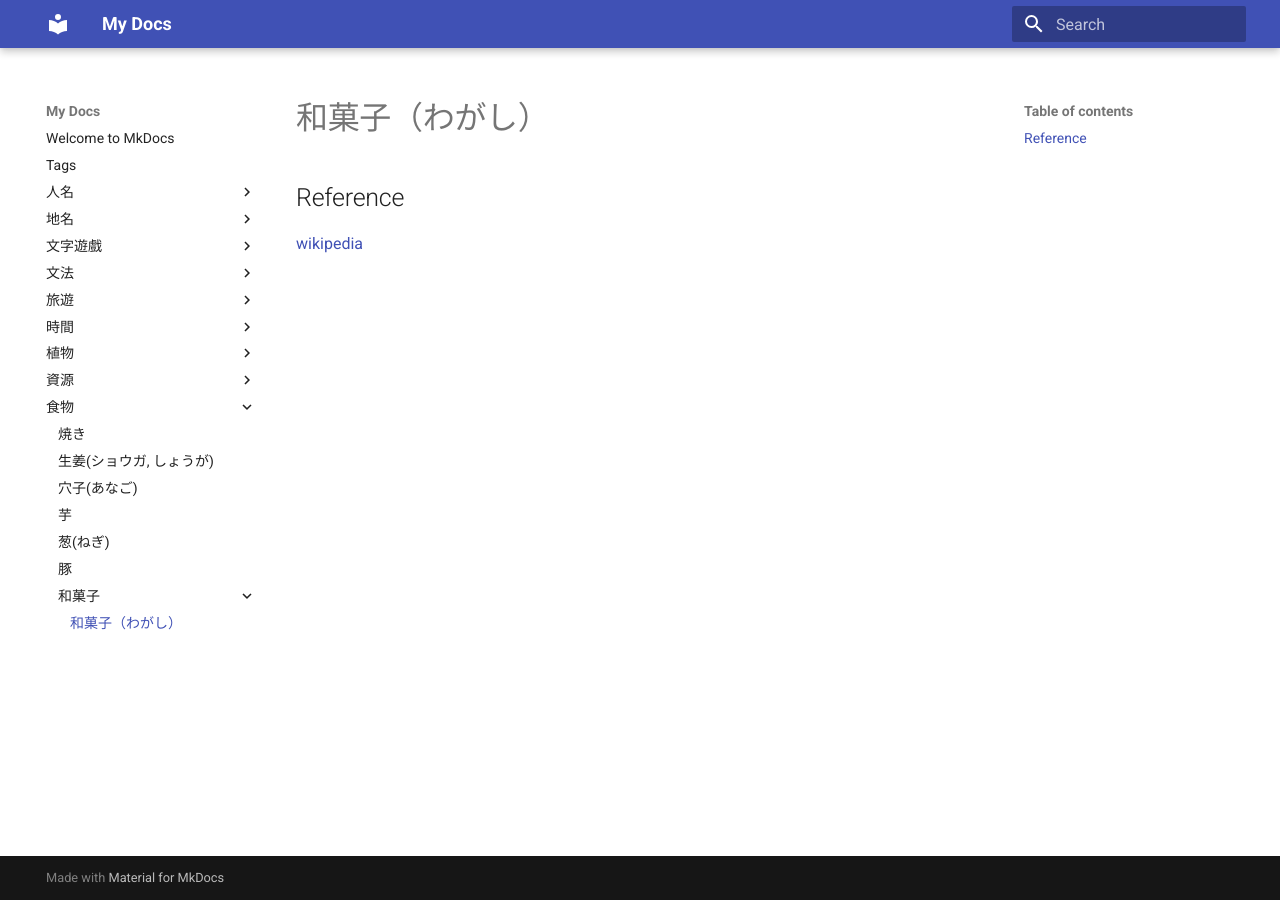
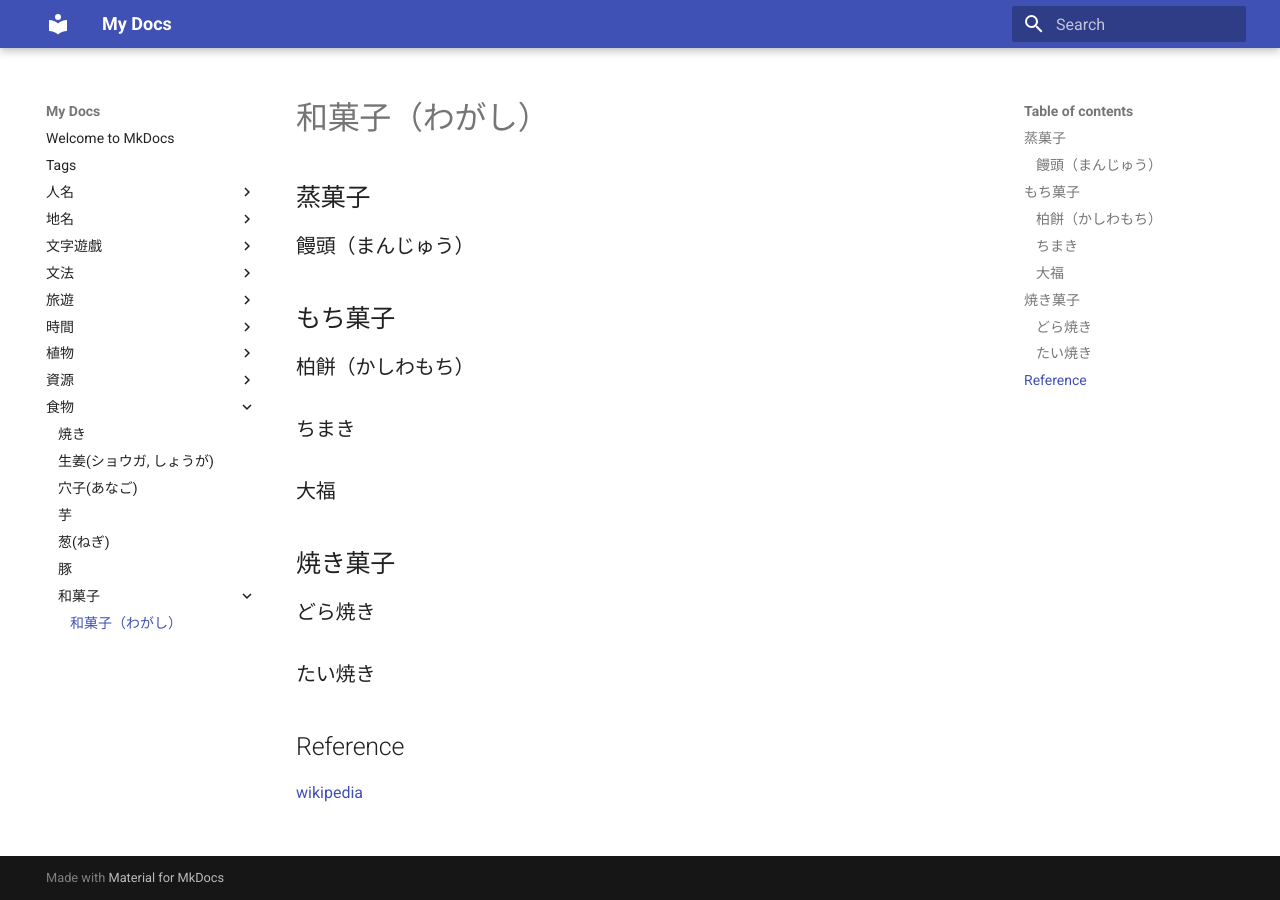
Before and after one commit to luomein/my_jp_dict, an MkDocs documentation site: the page built from docs/食物/和菓子/和菓子.md, in a window 1280 px wide. Built offline with MkDocs 1.6.1 and Material for MkDocs 9.7.7, drawn with Linux system fonts in a browser that asks for light colours.

Commit message:
Update 和菓子.md

```diff
--- a/docs/食物/和菓子/和菓子.md
+++ b/docs/食物/和菓子/和菓子.md
@@ -1,4 +1,23 @@
 # 和菓子（わがし）
+
+## 蒸菓子
+
+### 饅頭（まんじゅう）
+
+## もち菓子
+
+### 柏餅（かしわもち）
+
+### ちまき
+
+### 大福
+
+## 焼き菓子
+
+### どら焼き
+
+### たい焼き
+
 
 ## Reference
 
```
